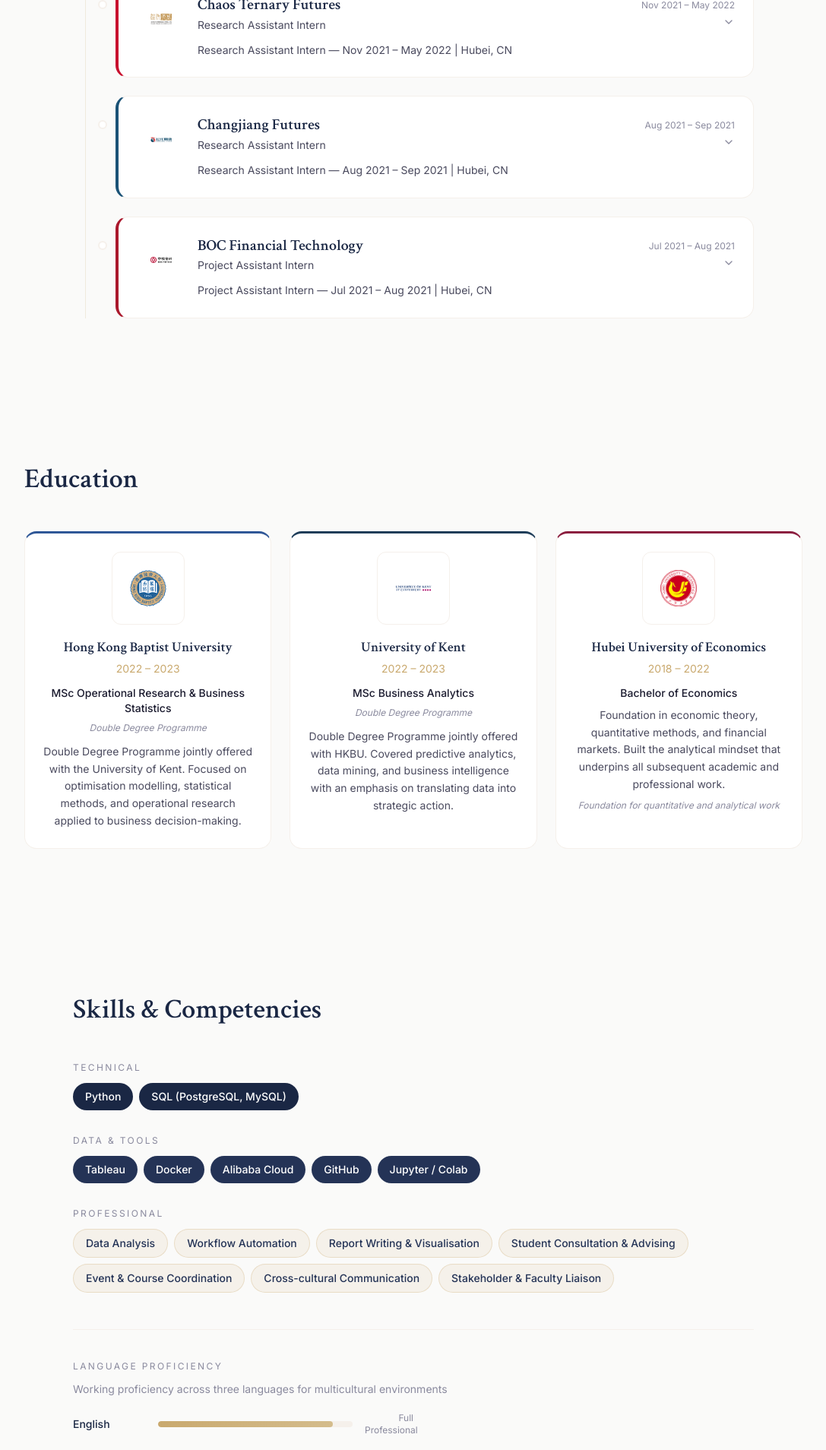
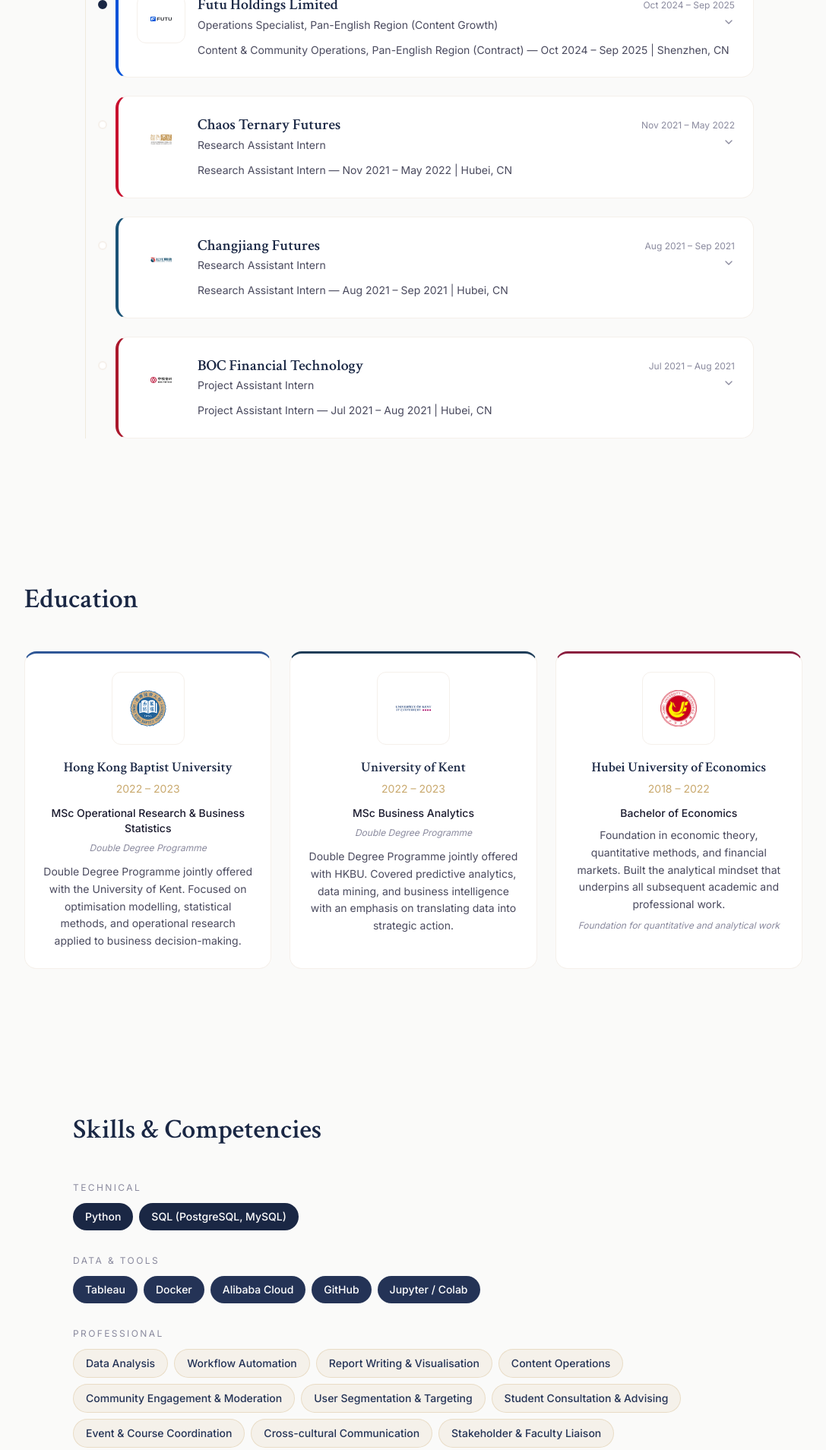
Before and after one commit to rzeWU/ruizewu.github.io, a React (Vite) app: page / in a window 1280 px wide. Shown: the part 2220-4128 px from the top of the page at 76% size, without its empty margins (96-1183 px from the left). Built offline with nearby package versions, Linux system fonts and the light colour scheme.

Commit message:
add: Futu Holdings content & community operations experience
- Add Futu (Content Growth, Pan-English region) work experience
- Add official Futu blue logo (public/logos/futu.svg)
- Add content operations, community engagement, user segmentation skills
- Sync en/zh-CN/zh-HK experience content

```diff
--- a/src/data/experiences.ts
+++ b/src/data/experiences.ts
@@ -29,6 +29,32 @@
     order: 1,
   },
   {
+    id: 'futu',
+    organization: 'Futu Holdings Limited',
+    organizationShort: 'Futu',
+    role: 'Operations Specialist, Pan-English Region (Content Growth)',
+    startDate: '2024-10',
+    endDate: '2025-09',
+    location: 'Shenzhen, China',
+    logo: { src: '/logos/futu.svg', alt: 'Futu Holdings Limited' },
+    summaryKey: 'futu.summary',
+    descriptionKeys: [
+      'futu.desc1',
+      'futu.desc2',
+      'futu.desc3',
+      'futu.desc4',
+    ],
+    skills: ['content-operations', 'community-engagement', 'user-segmentation', 'cross-cultural', 'reporting'],
+    metrics: [
+      { label: 'Duration', value: '12 mos' },
+      { label: 'Tags / day', value: '~1,000' },
+      { label: 'Market', value: 'UK / EN' },
+    ],
+    brandColor: '#0052D9',
+    type: 'work',
+    order: 2,
+  },
+  {
     id: 'chaos',
     organization: 'Chaos Ternary Futures',
     organizationShort: 'Chaos Futures',
@@ -50,7 +76,7 @@
     ],
     brandColor: '#C8102E',
     type: 'internship',
-    order: 2,
+    order: 3,
   },
   {
     id: 'changjiang',
@@ -74,7 +100,7 @@
     ],
     brandColor: '#1A5276',
     type: 'internship',
-    order: 3,
+    order: 4,
   },
   {
     id: 'boc',
@@ -99,6 +125,6 @@
     ],
     brandColor: '#AA182C',
     type: 'internship',
-    order: 4,
+    order: 5,
   },
 ];
--- a/src/data/skills.ts
+++ b/src/data/skills.ts
@@ -16,6 +16,9 @@
   { id: 'data-analysis', name: 'Data Analysis', category: 'professional' },
   { id: 'workflow-automation', name: 'Workflow Automation', category: 'professional' },
   { id: 'reporting', name: 'Report Writing & Visualisation', category: 'professional' },
+  { id: 'content-operations', name: 'Content Operations', category: 'professional' },
+  { id: 'community-engagement', name: 'Community Engagement & Moderation', category: 'professional' },
+  { id: 'user-segmentation', name: 'User Segmentation & Targeting', category: 'professional' },
   { id: 'student-consultation', name: 'Student Consultation & Advising', category: 'professional' },
   { id: 'event-coordination', name: 'Event & Course Coordination', category: 'professional' },
   { id: 'cross-cultural', name: 'Cross-cultural Communication', category: 'professional' },
--- a/src/i18n/locales/en/experience.json
+++ b/src/i18n/locales/en/experience.json
@@ -8,6 +8,14 @@
     "desc3": "In-Class Technical Facilitation: Serve as on-site technical support for quantitative and coding-intensive courses. Assist students in real-time with personal device environment setup and debugging during lectures, removing technical bottlenecks to maintain smooth instructional flow and enhance the hands-on learning experience.",
     "desc4": "Market Insight & Prospective Student Engagement: Leverage deep programme knowledge to counsel prospective applicants on platforms such as RedNote, offering objective comparisons and career-market insights regarding Hong Kong employment. This contributes to pre-enrollment consultation and programme visibility.",
     "desc5": "Data-Driven Teaching Evaluation & Internal Coordination: Proficient in Moodle and BUniPort academic systems. Collect and analyze student assignment, examination, and feedback data to assist course leaders in compiling teaching effectiveness reports. Maintain collaborative working relationships with multiple faculty members and elective instructors to ensure integrated programme delivery."
+  },
+
+  "futu": {
+    "summary": "Content & Community Operations, Pan-English Region (Contract) — Oct 2024 – Sep 2025 | Shenzhen, CN",
+    "desc1": "Market Content Curation — Curated and updated trending-stock lists for the English-speaking (UK) market, typically tracking the top-5 movers per region each week (e.g., NVDA, PLTR, AVGO, BTC during tenure), ensuring timely, market-relevant content for the user base.",
+    "desc2": "Multi-channel Content Operations — Managed daily official social posts across the trading day (pre-market warm-ups, intraday news and volatility updates, and post-market earnings and index summaries), curated KOL commentary, and distributed real-time earnings live-stream links; posting cadence flexed with event intensity, including earnings season, FOMC windows, and geopolitical shocks such as tariff escalation and US–Iran tensions.",
+    "desc3": "Community Engagement & User Segmentation — Tagged and classified an average of ~1,000 user comments per day against a structured tag taxonomy (policy, analysis, live-trading, signal, and discussion), enabling real-time precision content push and personalised engagement.",
+    "desc4": "Market Intelligence & Editorial Summaries — Synthesised each trading day's macro-policy developments and the most-discussed user topics into concise app push notifications, translating market insight into user-facing communication."
   },
 
   "chaos": {
--- a/src/i18n/locales/zh-CN/experience.json
+++ b/src/i18n/locales/zh-CN/experience.json
@@ -8,6 +8,14 @@
     "desc3": "课堂技术支持：为量化与编程密集型课程提供现场技术支持。在课堂期间实时协助学生进行个人设备环境配置与调试，消除技术瓶颈，维持流畅的教学节奏，增强实践学习体验。",
     "desc4": "市场洞察与潜在学生互动：利用深厚的项目知识，在 RedNote 等平台上为潜在申请者提供咨询，客观对比并提供香港就业的职业市场洞察，促进招前咨询与项目可见度。",
     "desc5": "数据驱动的教学评估与内部协调：熟练使用 Moodle 和 BUniPort 学术系统。收集并分析学生作业、考试与反馈数据，协助课程负责人编写教学效果报告。与多位教师和选修课讲师保持合作关系，确保项目一体化交付。"
+  },
+
+  "futu": {
+    "summary": "泛英区内容与社区运营（Contract） — 2024年10月 – 2025年9月 | 深圳",
+    "desc1": "市场内容策划：每周为英语（英国）市场策划并更新热门交易股票榜单，通常跟踪各区前五大热门标的（在职期间如 NVDA、PLTR、AVGO、BTC 等），确保向用户推送及时、贴合市场的内容。",
+    "desc2": "多渠道内容运营：按交易日节奏发布官方社媒内容（盘前预热、盘中消息面与波动更新、盘后财报与指数收盘总结），筛选 KOL 观点，并分发实时财报直播链接；发帖节奏随事件强度灵活调整，覆盖财报季、FOMC 窗口，以及关税升级、美伊局势等地缘政治事件。",
+    "desc3": "社区互动与用户分群：日均标记约 1,000 条用户评论，依据结构化标签体系（政策面、分析文、实盘文、带单文、讨论类）进行分类，支持实时精准内容推送与个性化互动。",
+    "desc4": "市场情报与编辑摘要：每个交易日将宏观政策动态与用户热议话题整理为简明的 App 推送通知，将市场洞察转化为面向用户的沟通内容。"
   },
 
   "chaos": {
--- a/src/i18n/locales/zh-HK/experience.json
+++ b/src/i18n/locales/zh-HK/experience.json
@@ -8,6 +8,14 @@
     "desc3": "課堂技術支援：為量化與編程密集型課程提供現場技術支援。在課堂期間實時協助學生進行個人設備環境配置與調試，消除技術瓶頸，維持流暢的教學節奏，增強實踐學習體驗。",
     "desc4": "市場洞察與潛在學生互動：利用深厚的項目知識，在 RedNote 等平台上為潛在申請者提供諮詢，客觀對比並提供香港就業的職業市場洞察，促進招前諮詢與項目可見度。",
     "desc5": "數據驅動的教學評估與內部協調：熟練使用 Moodle 和 BUniPort 學術系統。收集並分析學生成績、考試與反饋數據，協助課程負責人編寫教學效果報告。與多位教師和選修課講師保持合作關係，確保項目一體化交付。"
+  },
+
+  "futu": {
+    "summary": "泛英區內容與社群營運（Contract） — 2024年10月 – 2025年9月 | 深圳",
+    "desc1": "市場內容策劃：每週為英語（英國）市場策劃並更新熱門交易股票榜單，通常跟蹤各區前五大熱門標的（在職期間如 NVDA、PLTR、AVGO、BTC 等），確保向用戶推送及時、貼合市場的內容。",
+    "desc2": "多渠道內容營運：按交易日節奏發佈官方社媒內容（盤前預熱、盤中消息面與波動更新、盤後財報與指數收盤總結），篩選 KOL 觀點，並分發實時財報直播連結；發帖節奏隨事件強度靈活調整，覆蓋財報季、FOMC 窗口，以及關稅升級、美伊局勢等地緣政治事件。",
+    "desc3": "社群互動與用戶分群：日均標記約 1,000 條用戶評論，依據結構化標籤體系（政策面、分析文、實盤文、帶單文、討論類）進行分類，支持實時精準內容推送與個性化互動。",
+    "desc4": "市場情報與編輯摘要：每個交易日將宏觀政策動態與用戶熱議話題整理為簡明的 App 推送通知，將市場洞察轉化為面向用戶的溝通內容。"
   },
 
   "chaos": {
```
Also changed, not shown: public/logos/futu.svg (added).
